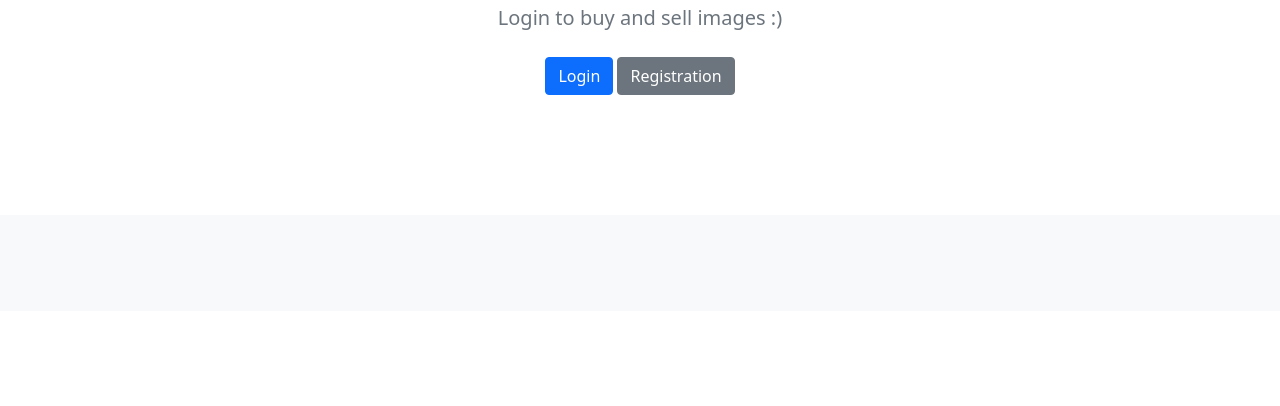
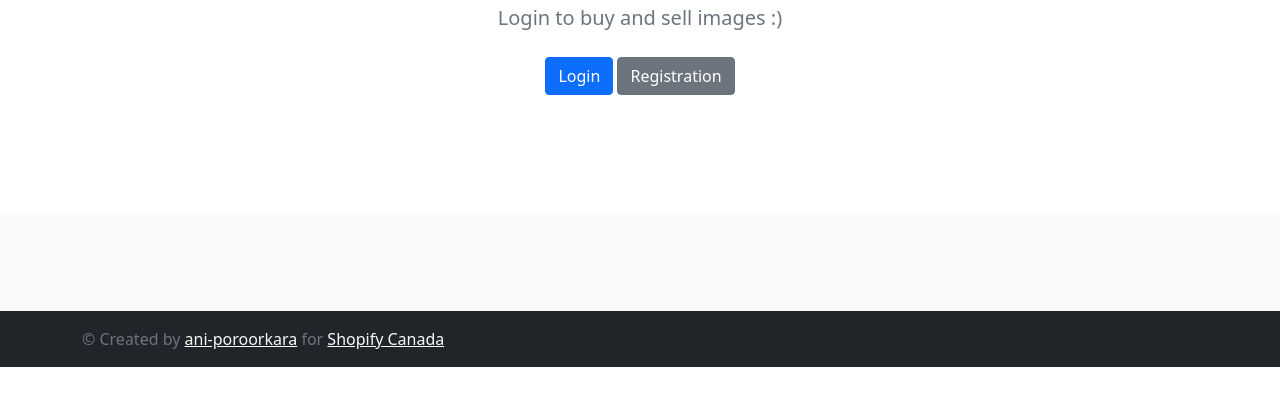
Before and after one commit to ani-poroorkara/Shopify-Data-Engineer-Intern-Challenge-Fall-2022, a Flask app: page / in a window 1280 px wide. Shown: the part 253-659 px from the top of the page. Run offline with Flask 2, Linux system fonts and the light colour scheme; data that the repository does not hold is empty.

Commit message:
added footer

```diff
--- a/templates/index.html
+++ b/templates/index.html
@@ -191,6 +191,11 @@
     </div>
 
   </main>
+  <footer class="footer mt-auto py-3 bg-dark">
+    <div class="container">
+      <span class="text-muted">&copy; Created by <a class="link-light" href="https://github.com/ani-poroorkara/">ani-poroorkara</a> for <a class="link-light" href="https://www.shopify.ca/">Shopify Canada</a></span>
+    </div>
+  </footer>
 
     <!-- Scripts -->
     <script src="https://cdn.jsdelivr.net/npm/bootstrap@5.0.2/dist/js/bootstrap.bundle.min.js" integrity="sha384-MrcW6ZMFYlzcLA8Nl+NtUVF0sA7MsXsP1UyJoMp4YLEuNSfAP+JcXn/tWtIaxVXM" crossorigin="anonymous"></script>
--- a/templates/profile.html
+++ b/templates/profile.html
@@ -197,7 +197,11 @@
         </div>
       </div>
 
-
+      <footer class="footer mt-auto py-3 bg-dark">
+        <div class="container">
+          <span class="text-muted">&copy; Created by <a class="link-light" href="https://github.com/ani-poroorkara/">ani-poroorkara</a> for <a class="link-light" href="https://www.shopify.ca/">Shopify Canada</a></span>
+        </div>
+      </footer>
     <!-- Optional JavaScript; choose one of the two! -->
 
     <!-- Option 1: Bootstrap Bundle with Popper -->
```
